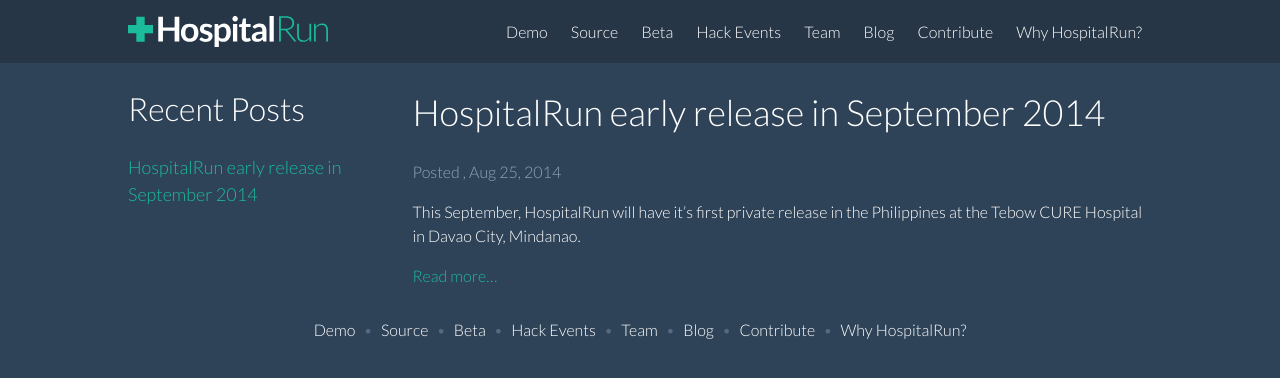
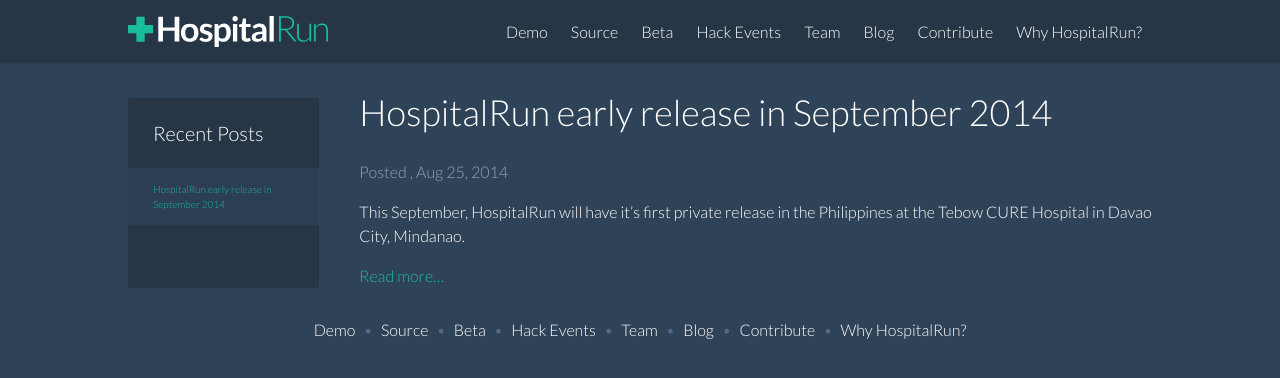
Before and after one commit to HospitalRun/hospitalrun.io, a Jekyll site: the page built from blog.html, in a window 1280 px wide. Shown: the top 378 px of the page. Built offline with Jekyll 4.4.1, drawn with Linux system fonts in a browser that asks for light colours.

Commit message:
Improve blog sidebar
Rearrange HTML and create better header hierarchy
Adjust link styles to green for color consistency
Apply micro and macro spacing for sidebar
Add color to sidbar

```diff
--- a/_sass/_blog.scss
+++ b/_sass/_blog.scss
@@ -1,10 +1,31 @@
-.recent-post h1 {
-  font-size: 18px;
+.blog-sidebar {
+  margin-top: 35px;
+  background-color: $navy-drk;
+  border-radius: 2px;
+}
+
+.recent-post-header {
+  font-size: 20px;
+  padding-left: 25px;
+}
+
+.recent-posts {
+  padding-top: 5px;
+  padding-bottom: 5px;
+  background-color: lighten($navy-drk, 3%);
+  h2 {
+    padding-left: 25px;
+    font-size: 10px;
+    a {
+      color: $green;
+    }
+  }
 }
 
 .index-list {
   display: flex;
   flex-direction: column;
+  margin-left: 40px;
 }
 
 .blog-posts {
--- a/blog.html
+++ b/blog.html
@@ -6,13 +6,13 @@ id: blog
 
 <section class='blog-posts'>
 
-  <section class='recent-posts'>
-    <h1>Recent Posts</h1>
+  <section class='blog-sidebar'>
+    <h3 class='recent-post-header'>Recent Posts</h3>
+    <div class='recent-posts'>
     {% for page in site.posts limit: 4 %}
-    <div class='recent-post'>
-      <h1><a href='{{ page.url }}'>{{ page.title }}</a></h1>
+      <h2><a href='{{ page.url }}'>{{ page.title }}</a></h2>
+    {% endfor %}
     </div>
-    {% endfor %}
 
   </section>
 
```
